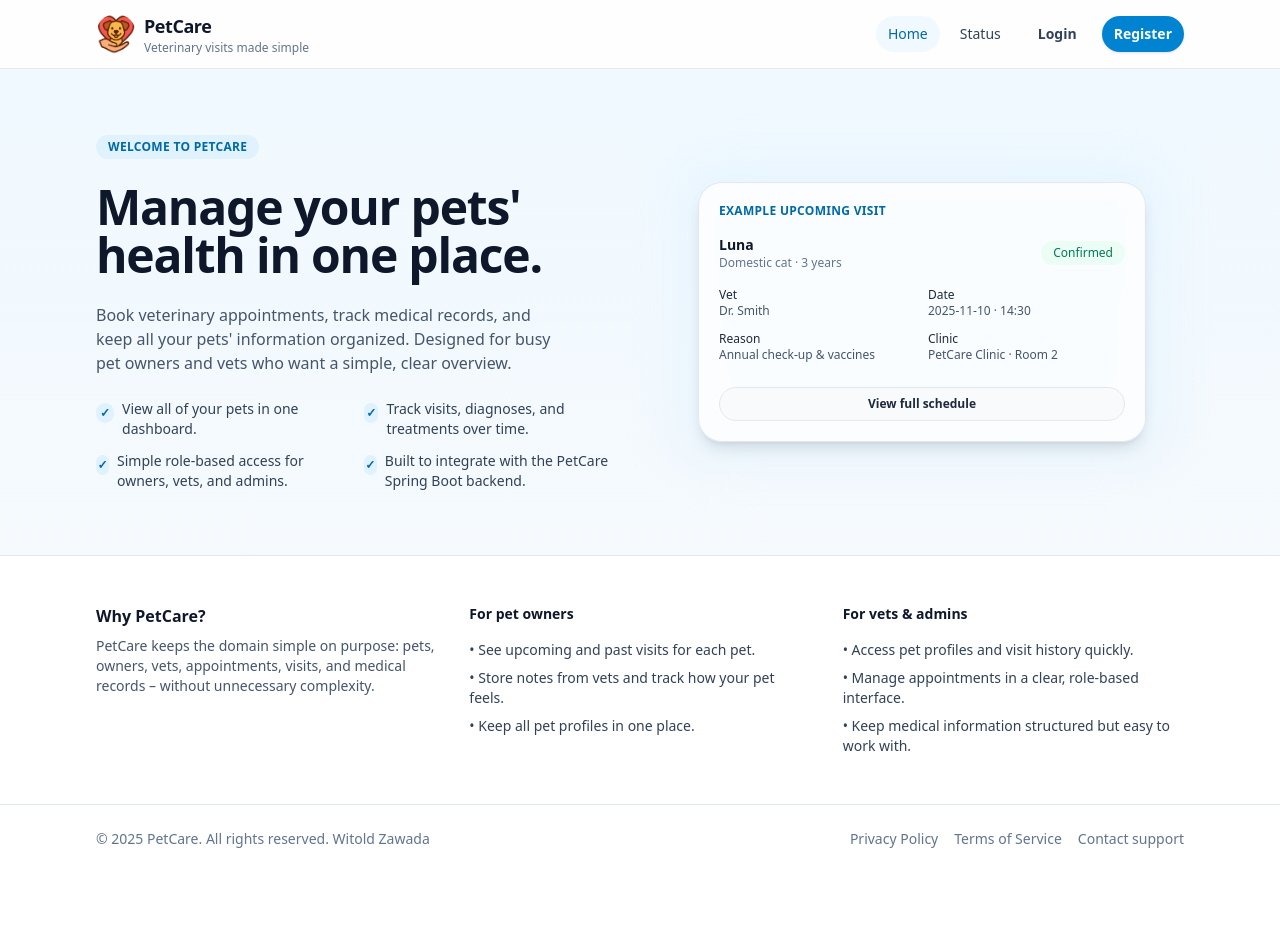
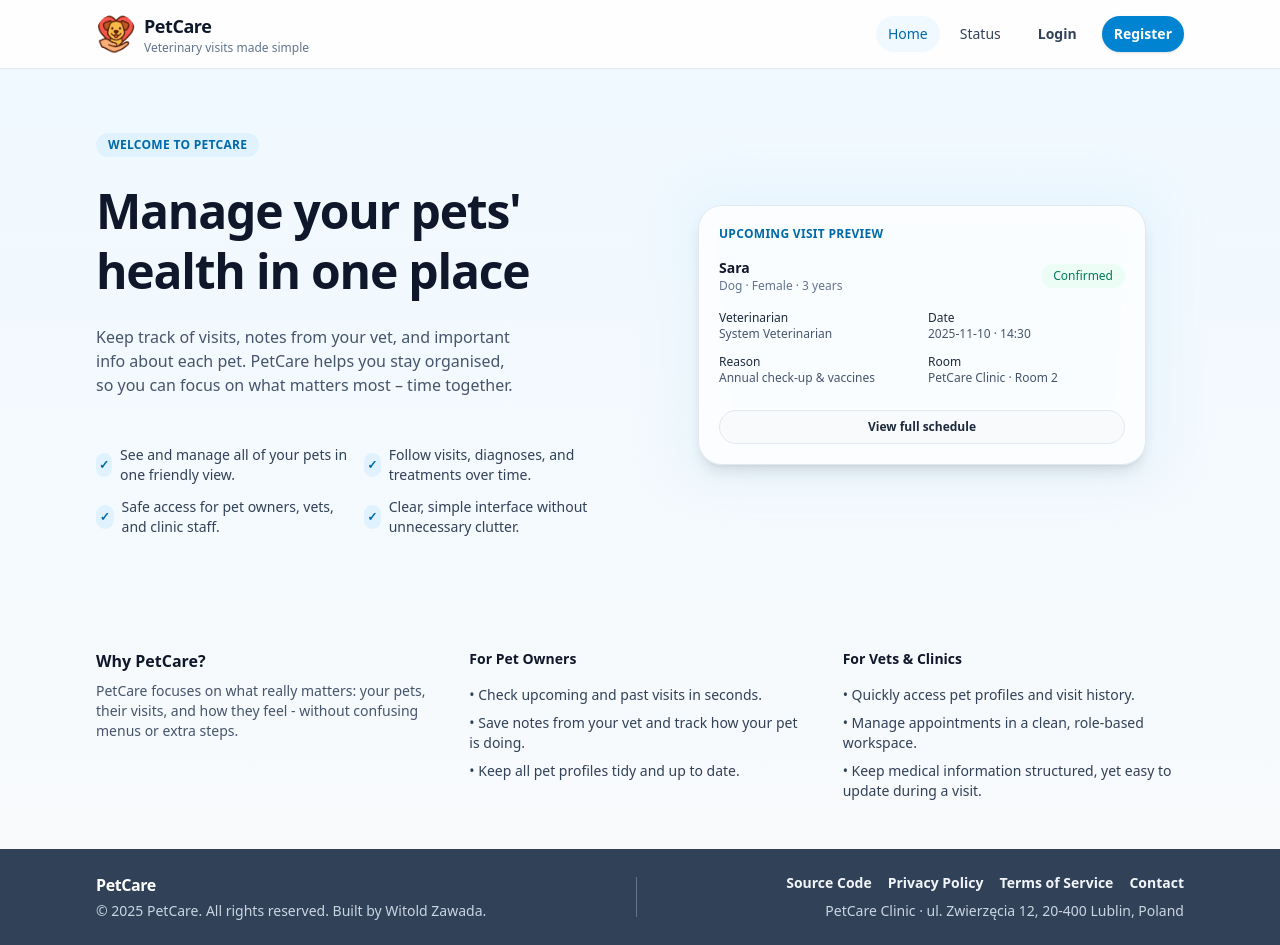
Before and after one commit to PoProstuWitold/petcare, a React (Vite) app in the folder frontend/: page / in a window 1280 px wide. Before the commit the page ends 873 px from the top, so only its background shows below. Built offline with nearby package versions, Linux system fonts and the light colour scheme.

Commit message:
style: refine navbar, footer and home page layout

```diff
--- a/frontend/src/components/Footer.tsx
+++ b/frontend/src/components/Footer.tsx
@@ -1,32 +1,62 @@
+import { Link } from 'react-router'
+
 export function Footer() {
 	const year = new Date().getFullYear()
 
 	return (
-		<footer className='border-t border-slate-200 bg-white'>
-			<div className='mx-auto flex max-w-6xl flex-col gap-4 px-4 py-6 text-sm text-slate-500 sm:flex-row sm:items-center sm:justify-between sm:px-6 lg:px-8'>
-				<p className='text-center sm:text-left'>
-					&copy; {year} PetCare. All rights reserved. Witold Zawada
+		<footer className='mt-auto bg-slate-700 text-white'>
+			<div className='mx-auto max-w-6xl px-4 py-6 sm:px-6 lg:px-8'>
+				<div className='flex flex-col gap-6 sm:flex-row sm:items-center sm:justify-between'>
+					{/* Brand / copyright */}
+					<div className='space-y-1 text-center sm:text-left'>
+						<p className='text-base font-semibold tracking-tight'>
+							PetCare
 						</p>
+						<p className='text-slate-300 text-sm'>
+							&copy; {year} PetCare. All rights reserved. Built by
+							Witold Zawada.
+						</p>
+					</div>
 
-				<div className='flex justify-center gap-4 text-xs sm:text-sm'>
-					<button
-						type='button'
-						className='text-slate-500 hover:text-slate-800'
+					{/* Divider on larger screens */}
+					<div className='hidden h-10 w-px bg-slate-500 sm:block' />
+
+					{/* Nav + address */}
+					<div className='flex flex-col items-center gap-2 text-center sm:items-end sm:text-right'>
+						<nav className='flex flex-wrap justify-center gap-3 sm:gap-4'>
+							<a
+								href='https://github.com/PoProstuWitold/petcare'
+								target='_blank'
+								rel='noreferrer'
+								className='font-semibold text-slate-100 transition-colors hover:text-sky-200 text-sm'
+							>
+								Source Code
+							</a>
+							<Link
+								to='/privacy'
+								className='font-semibold text-slate-100 transition-colors hover:text-sky-200 text-sm'
 							>
 								Privacy Policy
-					</button>
-					<button
-						type='button'
-						className='text-slate-500 hover:text-slate-800'
+							</Link>
+							<Link
+								to='/terms'
+								className='font-semibold text-slate-100 transition-colors hover:text-sky-200 text-sm'
 							>
 								Terms of Service
-					</button>
-					<button
-						type='button'
-						className='text-slate-500 hover:text-slate-800'
+							</Link>
+							<Link
+								to='/contact'
+								className='font-semibold text-slate-100 transition-colors hover:text-sky-200 text-sm'
 							>
-						Contact support
-					</button>
+								Contact
+							</Link>
+						</nav>
+
+						<p className='text-sm text-slate-300'>
+							PetCare Clinic · ul. Zwierzęcia 12, 20-400 Lublin,
+							Poland
+						</p>
+					</div>
 				</div>
 			</div>
 		</footer>
--- a/frontend/src/components/Navbar.tsx
+++ b/frontend/src/components/Navbar.tsx
@@ -142,7 +142,7 @@ export function Navbar() {
 								<button
 									type='button'
 									onClick={logout}
-									className={buttonSecondary}
+									className={`${buttonSecondary} cursor-pointer`}
 								>
 									Logout
 								</button>
@@ -235,7 +235,7 @@ export function Navbar() {
 											logout()
 											setIsOpen(false)
 										}}
-										className={`${buttonSecondary} w-full justify-center`}
+										className={`${buttonSecondary} w-full justify-center cursor-pointer`}
 									>
 										Log out
 									</button>
--- /dev/null
+++ b/frontend/src/components/VisitCard.tsx
@@ -0,0 +1,51 @@
+export function VisitCard({ title }: { title: string }) {
+	return (
+		<div className='relative rounded-3xl border border-slate-200 bg-white/80 p-5 shadow-lg backdrop-blur-sm'>
+			<p className='text-xs font-semibold uppercase tracking-wide text-sky-700'>
+				{title}
+			</p>
+
+			<div className='mt-4 space-y-4 text-sm'>
+				<div className='flex items-center justify-between'>
+					<div>
+						<p className='font-semibold text-slate-900'>Sara</p>
+						<p className='text-xs text-slate-500'>
+							Dog · Female · 3 years
+						</p>
+					</div>
+					<span className='rounded-full bg-emerald-50 px-3 py-1 text-xs font-medium text-emerald-700'>
+						Confirmed
+					</span>
+				</div>
+
+				<div className='grid grid-cols-2 gap-3 text-xs text-slate-600'>
+					<div>
+						<p className='font-medium text-slate-800'>
+							Veterinarian
+						</p>
+						<p>System Veterinarian</p>
+					</div>
+					<div>
+						<p className='font-medium text-slate-800'>Date</p>
+						<p>2025-11-10 · 14:30</p>
+					</div>
+					<div>
+						<p className='font-medium text-slate-800'>Reason</p>
+						<p>Annual check-up & vaccines</p>
+					</div>
+					<div>
+						<p className='font-medium text-slate-800'>Room</p>
+						<p>PetCare Clinic · Room 2</p>
+					</div>
+				</div>
+
+				<button
+					type='button'
+					className='mt-2 w-full rounded-full border border-slate-200 bg-slate-50 px-4 py-2 text-xs font-semibold text-slate-800 hover:bg-slate-100'
+				>
+					View full schedule
+				</button>
+			</div>
+		</div>
+	)
+}
--- a/frontend/src/pages/HomePage.tsx
+++ b/frontend/src/pages/HomePage.tsx
@@ -1,55 +1,59 @@
+import { VisitCard } from '../components/VisitCard.tsx'
+
 export function HomePage() {
 	return (
 		<div className='page-container'>
 			<section className='mx-auto flex max-w-6xl flex-col gap-10 px-4 py-12 sm:px-6 lg:flex-row lg:items-center lg:py-16 lg:px-8'>
-				<div className='flex-1 space-y-6'>
-					<p className='inline-flex rounded-full bg-sky-100 px-3 py-1 text-xs font-semibold uppercase tracking-wide text-sky-700'>
+				<div className='flex-1 flex flex-col items-center space-y-4 text-center sm:space-y-6 sm:items-start sm:text-left'>
+					<p className='inline-flex rounded-full bg-sky-100 px-3 py-1 text-xs font-semibold uppercase tracking-wide text-sky-700 mx-auto sm:mx-0'>
 						Welcome to PetCare
 					</p>
 
-					<h1 className='text-balance text-3xl font-bold tracking-tight text-slate-900 sm:text-4xl lg:text-5xl'>
-						Manage your pets&apos; health in one place.
+					<h1 className='text-balance text-3xl font-bold leading-tight tracking-tight text-slate-900 sm:text-4xl lg:text-5xl'>
+						Manage your pets&apos; health in one place
 					</h1>
 
-					<p className='max-w-xl text-balance text-sm text-slate-600 sm:text-base'>
-						Book veterinary appointments, track medical records, and
-						keep all your pets&apos; information organized. Designed
-						for busy pet owners and vets who want a simple, clear
-						overview.
+					<p className='max-w-xl text-balance text-sm text-slate-600 sm:text-base mx-auto sm:mx-0'>
+						Keep track of visits, notes from your vet, and important
+						info about each pet. PetCare helps you stay organised,
+						so you can focus on what matters most – time together.
 					</p>
 
-					<ul className='mt-4 grid gap-3 text-sm text-slate-700 sm:grid-cols-2'>
-						<li className='flex items-start gap-2'>
-							<span className='mt-1 inline-flex h-5 w-5 items-center justify-center rounded-full bg-sky-100 text-xs font-bold text-sky-700'>
-								✓
-							</span>
-							<span>View all of your pets in one dashboard.</span>
-						</li>
-						<li className='flex items-start gap-2'>
-							<span className='mt-1 inline-flex h-5 w-5 items-center justify-center rounded-full bg-sky-100 text-xs font-bold text-sky-700'>
+					<ul className='mt-6 grid max-w-xl gap-3 text-sm text-slate-700 mx-auto place-items-center sm:mx-0 sm:grid-cols-2 sm:place-items-start'>
+						<li className='flex items-center gap-2 justify-center sm:justify-start'>
+							<span className='inline-flex h-6 w-6 items-center justify-center rounded-full bg-sky-100 text-xs font-bold text-sky-700'>
 								✓
 							</span>
 							<span>
-								Track visits, diagnoses, and treatments over
+								See and manage all of your pets in one friendly
+								view.
+							</span>
+						</li>
+						<li className='flex items-center gap-2 justify-center sm:justify-start'>
+							<span className='inline-flex h-6 w-6 items-center justify-center rounded-full bg-sky-100 text-xs font-bold text-sky-700'>
+								✓
+							</span>
+							<span>
+								Follow visits, diagnoses, and treatments over
 								time.
 							</span>
 						</li>
-						<li className='flex items-start gap-2'>
-							<span className='mt-1 inline-flex h-5 w-5 items-center justify-center rounded-full bg-sky-100 text-xs font-bold text-sky-700'>
+						<li className='flex items-center gap-2 justify-center sm:justify-start'>
+							<span className='inline-flex h-6 w-6 items-center justify-center rounded-full bg-sky-100 text-xs font-bold text-sky-700'>
 								✓
 							</span>
 							<span>
-								Simple role-based access for owners, vets, and
-								admins.
+								Safe access for pet owners, vets, and clinic
+								staff.
 							</span>
 						</li>
-						<li className='flex items-start gap-2'>
-							<span className='mt-1 inline-flex h-5 w-5 items-center justify-center rounded-full bg-sky-100 text-xs font-bold text-sky-700'>
+						<li className='flex items-center gap-2 justify-center sm:justify-start'>
+							<span className='inline-flex h-6 w-6 items-center justify-center rounded-full bg-sky-100 text-xs font-bold text-sky-700'>
 								✓
 							</span>
 							<span>
-								Built to integrate with the PetCare Spring Boot
-								backend.
+								Clear, simple interface without unnecessary
+								clutter.
 							</span>
 						</li>
 					</ul>
@@ -58,109 +62,56 @@ export function HomePage() {
 				<div className='mt-8 flex flex-1 justify-center lg:mt-0'>
 					<div className='relative w-full max-w-md'>
 						<div className='absolute -inset-4 rounded-3xl bg-sky-100/60 blur-xl' />
-						<div className='relative rounded-3xl border border-slate-200 bg-white/80 p-5 shadow-lg backdrop-blur-sm'>
-							<p className='text-xs font-semibold uppercase tracking-wide text-sky-700'>
-								Example upcoming visit
-							</p>
-
-							<div className='mt-4 space-y-4 text-sm'>
-								<div className='flex items-center justify-between'>
-									<div>
-										<p className='font-semibold text-slate-900'>
-											Luna
-										</p>
-										<p className='text-xs text-slate-500'>
-											Domestic cat · 3 years
-										</p>
-									</div>
-									<span className='rounded-full bg-emerald-50 px-3 py-1 text-xs font-medium text-emerald-700'>
-										Confirmed
-									</span>
-								</div>
-
-								<div className='grid grid-cols-2 gap-3 text-xs text-slate-600'>
-									<div>
-										<p className='font-medium text-slate-800'>
-											Vet
-										</p>
-										<p>Dr. Smith</p>
-									</div>
-									<div>
-										<p className='font-medium text-slate-800'>
-											Date
-										</p>
-										<p>2025-11-10 · 14:30</p>
-									</div>
-									<div>
-										<p className='font-medium text-slate-800'>
-											Reason
-										</p>
-										<p>Annual check-up & vaccines</p>
-									</div>
-									<div>
-										<p className='font-medium text-slate-800'>
-											Clinic
-										</p>
-										<p>PetCare Clinic · Room 2</p>
-									</div>
-								</div>
-
-								<button
-									type='button'
-									className='mt-2 w-full rounded-full border border-slate-200 bg-slate-50 px-4 py-2 text-xs font-semibold text-slate-800 hover:bg-slate-100'
-								>
-									View full schedule
-								</button>
-							</div>
-						</div>
+						<VisitCard title='Upcoming visit preview' />
 					</div>
 				</div>
 			</section>
-
-			<section className='border-t border-slate-200 bg-white'>
+			<section>
 				<div className='mx-auto grid max-w-6xl gap-8 px-4 py-10 sm:px-6 sm:py-12 lg:grid-cols-3 lg:px-8'>
 					<div>
 						<h2 className='text-base font-semibold text-slate-900'>
-							Why PetCare?
+							Why <strong>PetCare</strong>?
 						</h2>
 						<p className='mt-2 text-sm text-slate-600'>
-							PetCare keeps the domain simple on purpose: pets,
-							owners, vets, appointments, visits, and medical
-							records – without unnecessary complexity.
+							PetCare focuses on what really matters: your pets,
+							their visits, and how they feel - without confusing
+							menus or extra steps.
 						</p>
 					</div>
 
 					<div className='space-y-4 text-sm text-slate-700'>
 						<h3 className='font-semibold text-slate-900'>
-							For pet owners
+							For <strong>Pet Owners</strong>
 						</h3>
 						<ul className='space-y-2'>
 							<li>
-								• See upcoming and past visits for each pet.
+								• Check upcoming and past visits in seconds.
 							</li>
 							<li>
-								• Store notes from vets and track how your pet
-								feels.
+								• Save notes from your vet and track how your
+								pet is doing.
 							</li>
-							<li>• Keep all pet profiles in one place.</li>
+							<li>
+								• Keep all pet profiles tidy and up to date.
+							</li>
 						</ul>
 					</div>
 
 					<div className='space-y-4 text-sm text-slate-700'>
 						<h3 className='font-semibold text-slate-900'>
-							For vets & admins
+							For <strong>Vets & Clinics</strong>
 						</h3>
 						<ul className='space-y-2'>
 							<li>
-								• Access pet profiles and visit history quickly.
+								• Quickly access pet profiles and visit history.
 							</li>
 							<li>
-								• Manage appointments in a clear, role-based
-								interface.
+								• Manage appointments in a clean, role-based
+								workspace.
 							</li>
 							<li>
-								• Keep medical information structured but easy
-								to work with.
+								• Keep medical information structured, yet easy
+								to update during a visit.
 							</li>
 						</ul>
 					</div>
```
Lines whose indentation alone changed are shown as unchanged.
